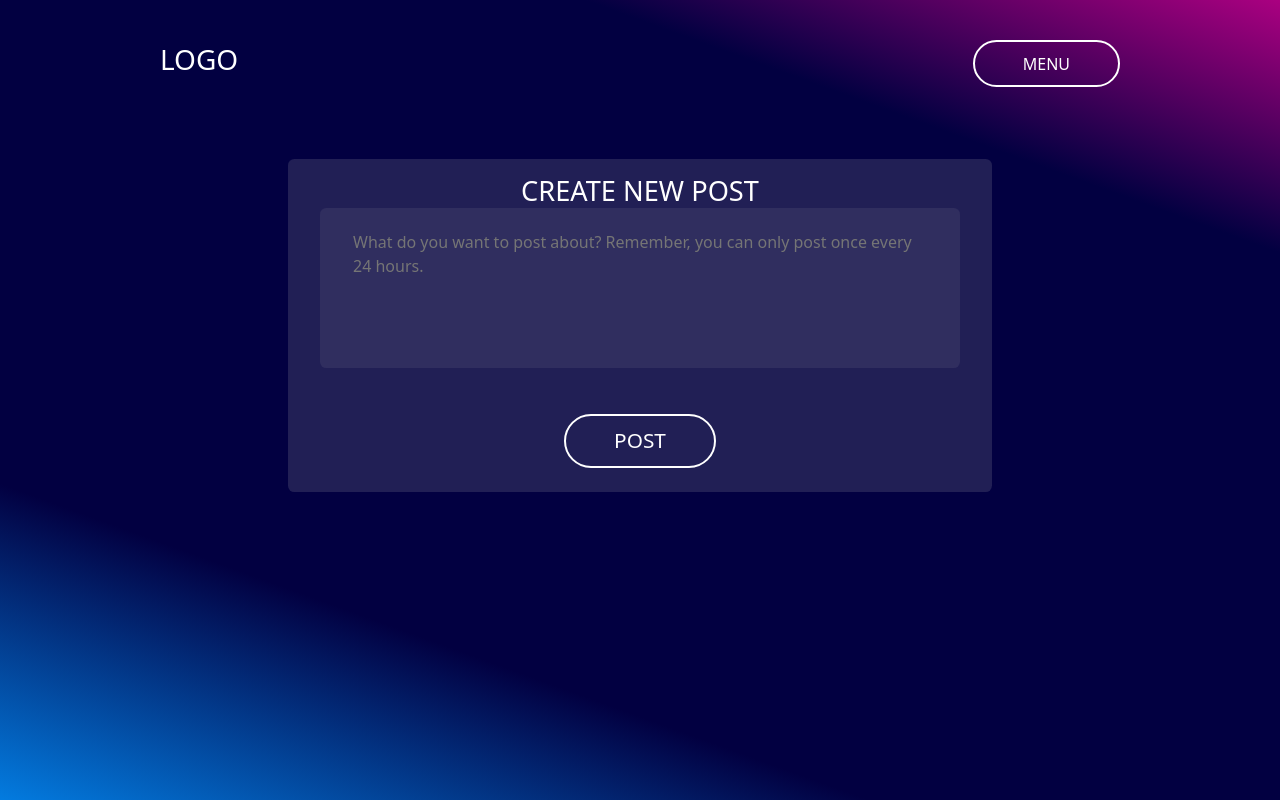
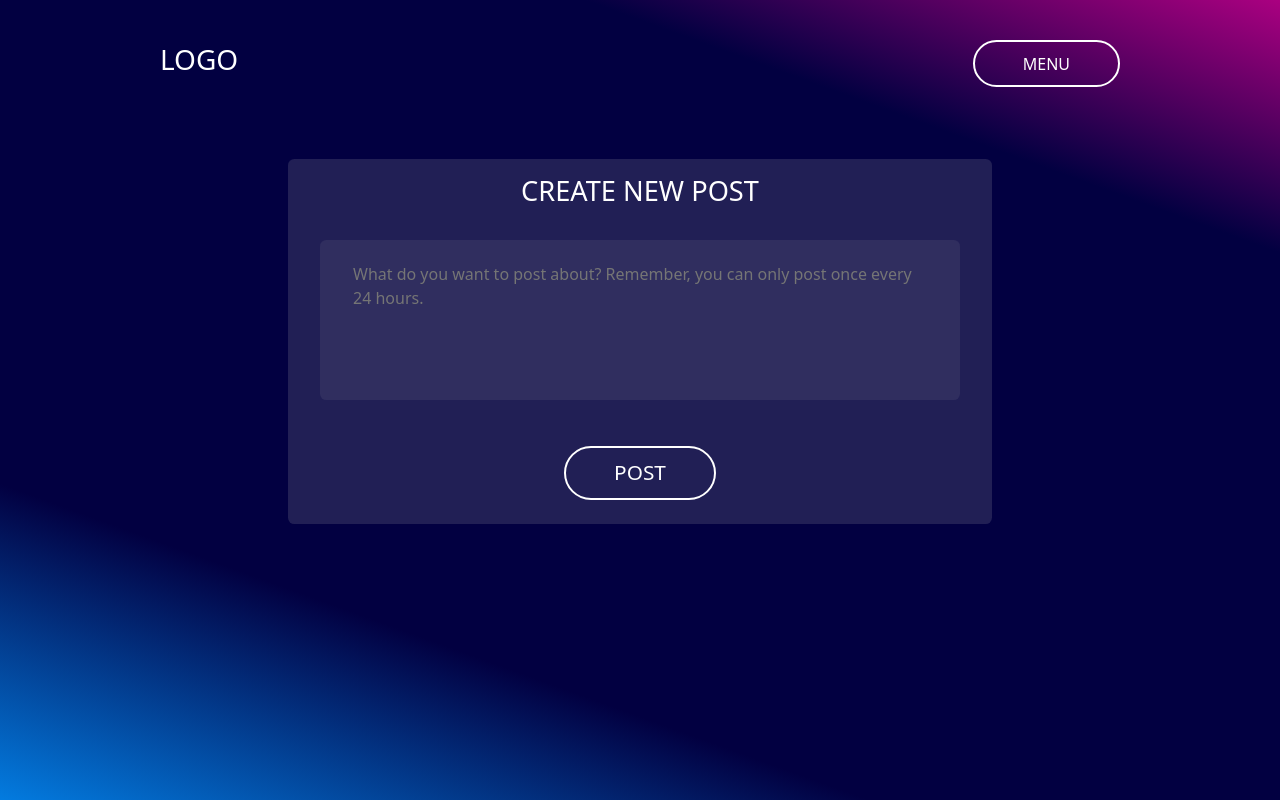
Before and after one commit to g-popovic/postr, a React (Create React App) app in the folder client/: page /new-post in a window 1280 px wide. Built offline with nearby package versions, Linux system fonts and the light colour scheme; what @web3-react/injected-connector would draw is missing.

Commit message:
Make Slidebar Look Good

```diff
--- a/client/src/components/landing-page/LandingPage.jsx
+++ b/client/src/components/landing-page/LandingPage.jsx
@@ -1,5 +1,5 @@
 import './styles.scss';
-import React, { useContext, useState } from 'react';
+import React, { useContext, useEffect, useState } from 'react';
 import BackgroundImage from '../../assets/background.jpg';
 import { useNavigate } from 'react-router-dom';
 import { UserContext } from '../../provider/UserContext';
@@ -11,10 +11,23 @@ export default function LandingPage() {
 	const navigate = useNavigate();
 	const [userData, setUserData] = useContext(UserContext);
 
+	useEffect(() => {
+		document.addEventListener('mousewheel', (event) => {
+			const canActivateSecondSlideTransition =
+				event.wheelDelta < 0 &&
+				showFirstSlide &&
+				!showFadeOutAnimation &&
+				!showSecondSlide;
+			if (canActivateSecondSlideTransition) {
+				transitionToSecondSlide();
+			}
+		});
+	}, []);
+
 	// TODO: Make this happen automatically or on scroll
 	function transitionToSecondSlide() {
 		setShowFirstSlide(false);
-		setTimeout(() => setShowSecondSlide(true), 400);
+		setTimeout(() => setShowSecondSlide(true), 600);
 	}
 
 	function onPressExplore() {
@@ -30,7 +43,9 @@ export default function LandingPage() {
 	return (
 		<div className='outer-container' onClick={transitionToSecondSlide}>
 			<img
-				className={'bg-image' + (showFadeOutAnimation ? ' fade-out' : '')}
+				className={
+					'bg-image' + (showFadeOutAnimation ? ' fade-out' : '')
+				}
 				src={BackgroundImage}
 				alt='background'
 			/>
@@ -50,14 +65,19 @@ export default function LandingPage() {
 							: showFadeOutAnimation
 							? 'fade-out-outro'
 							: ''
-					}>
+					}
+				>
 					<h5>POSTR</h5>
 					<p>
-						Hello world this is a text that is supposed to explain more about the
-						product but do not worry about it too much for now
+						Hello world this is a text that is supposed to explain
+						more about the product but do not worry about it too
+						much for now
 					</p>
 
-					<button className='btn btn-outline-light' onClick={onPressExplore}>
+					<button
+						className='btn btn-outline-light'
+						onClick={onPressExplore}
+					>
 						EXPLORE
 					</button>
 				</div>
--- a/client/src/components/new-post-page/new-post.scss
+++ b/client/src/components/new-post-page/new-post.scss
@@ -21,8 +21,8 @@
 			h1 {
 				font-size: 1.7rem;
 				font-weight: 350;
-				margin-bottom: 3rem;
 				margin: 0;
+				margin-bottom: 2rem;
 				padding: 0;
 			}
 
--- a/client/src/index.scss
+++ b/client/src/index.scss
@@ -1,6 +1,7 @@
 html,
 body {
 	overscroll-behavior: none;
+	overflow: overlay;
 	padding: 0;
 	margin: 0;
 	background: rgb(3, 148, 255);
@@ -14,8 +15,8 @@ body {
 }
 
 .no-scroll {
-	height: 100%;
 	overflow: hidden;
+	max-height: 100vh;
 }
 
 .btn {
@@ -114,3 +115,27 @@ body {
 		transform: none;
 	}
 }
+
+/**********************************SCROLLBAR**********************************/
+
+/* width */
+::-webkit-scrollbar {
+	width: 9px;
+	margin-right: 2px;
+}
+
+/* Track */
+::-webkit-scrollbar-track {
+	background: transparent;
+}
+
+/* Handle */
+::-webkit-scrollbar-thumb {
+	background: #888;
+	border-radius: 2rem;
+}
+
+/* Handle on hover */
+::-webkit-scrollbar-thumb:hover {
+	background: #555;
+}
```
